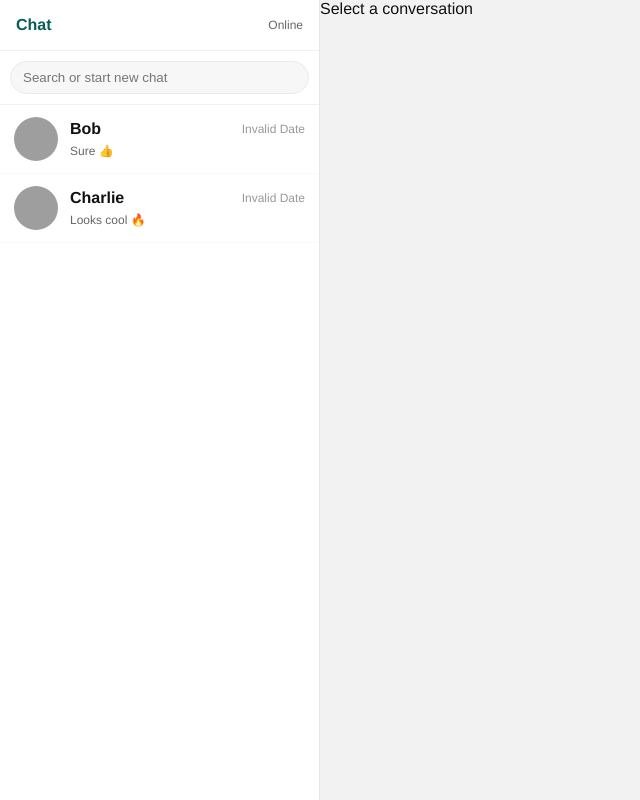
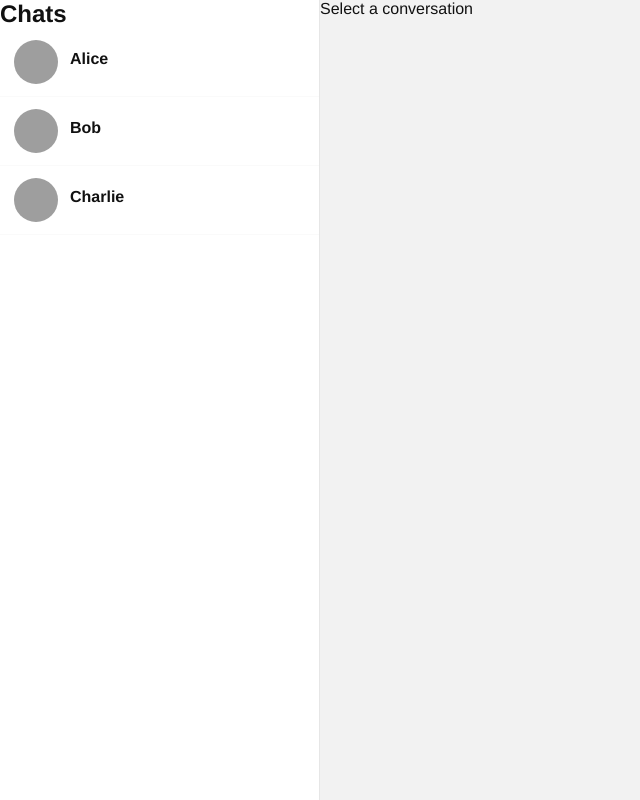
Before and after one commit to Yasar1895/whatsapp-clone, a React (Vite) app: page / in a window 1280 px wide. Shown: the whole page, without its empty margins (0-640 px from the left). Built offline with nearby package versions, Linux system fonts and the light colour scheme; grey boxes are pictures that could not be loaded.

Commit message:
Update Sidebar.jsx

```diff
--- a/src/components/Sidebar.jsx
+++ b/src/components/Sidebar.jsx
@@ -1,50 +1,19 @@
-import React, { useState, useMemo } from 'react'
-import users from '../data/users.js'
-import initialMessages from '../data/messages.js'
-import SearchBox from './SearchBox.jsx'
-import ConversationItem from './ConversationItem.jsx'
-import { loadState, saveState } from '../utils/storage.js'
+import React from "react";
+import ConversationItem from "./ConversationItem.jsx";
 
-export default function Sidebar({ onSelectConversation, activeId }) {
-  const [query, setQuery] = useState('')
+function Sidebar({ users, onSelectUser }) {
+  return (
+    <div className="sidebar">
+      <h2>Chats</h2>
+      {users.map(user => (
+        <ConversationItem
+          key={user.id}
+          user={user}
+          onClick={() => onSelectUser(user)}
+        />
+      ))}
+    </div>
+  );
+}
 
-  // load last messages (check localStorage first)
-  const persisted = loadState()
-  const messages = persisted?.messages || initialMessages
-
-  // build conversations list (other participants)
-  const convos = useMemo(() => {
-    // users except current user (users[0] is 'You')
-    return users.slice(1).map(u => {
-      const thread = messages[u.id] || []
-      const last = thread.length ? thread[thread.length - 1] : null
-      return { user: u, lastMessage: last }
-    })
-  }, [messages])
-
-  // simple search filter
-  const filtered = convos.filter(c => c.user.name.toLowerCase().includes(query.toLowerCase()))
-
-  return (
-    <aside className="sidebar">
-      <div className="sidebar-header">
-        <div className="app-title">Chat</div>
-        <div style={{fontSize:12, color:'#666'}}>Online</div>
-      </div>
-
-      <SearchBox value={query} onChange={setQuery} />
-
-      <div className="conversations">
-        {filtered.map(c => (
-          <ConversationItem
-            key={c.user.id}
-            user={c.user}
-            lastMessage={c.lastMessage}
-            onClick={onSelectConversation}
-            active={activeId === c.user.id}
-          />
-        ))}
-      </div>
-    </aside>
-  )
-}
+export default Sidebar;
```
